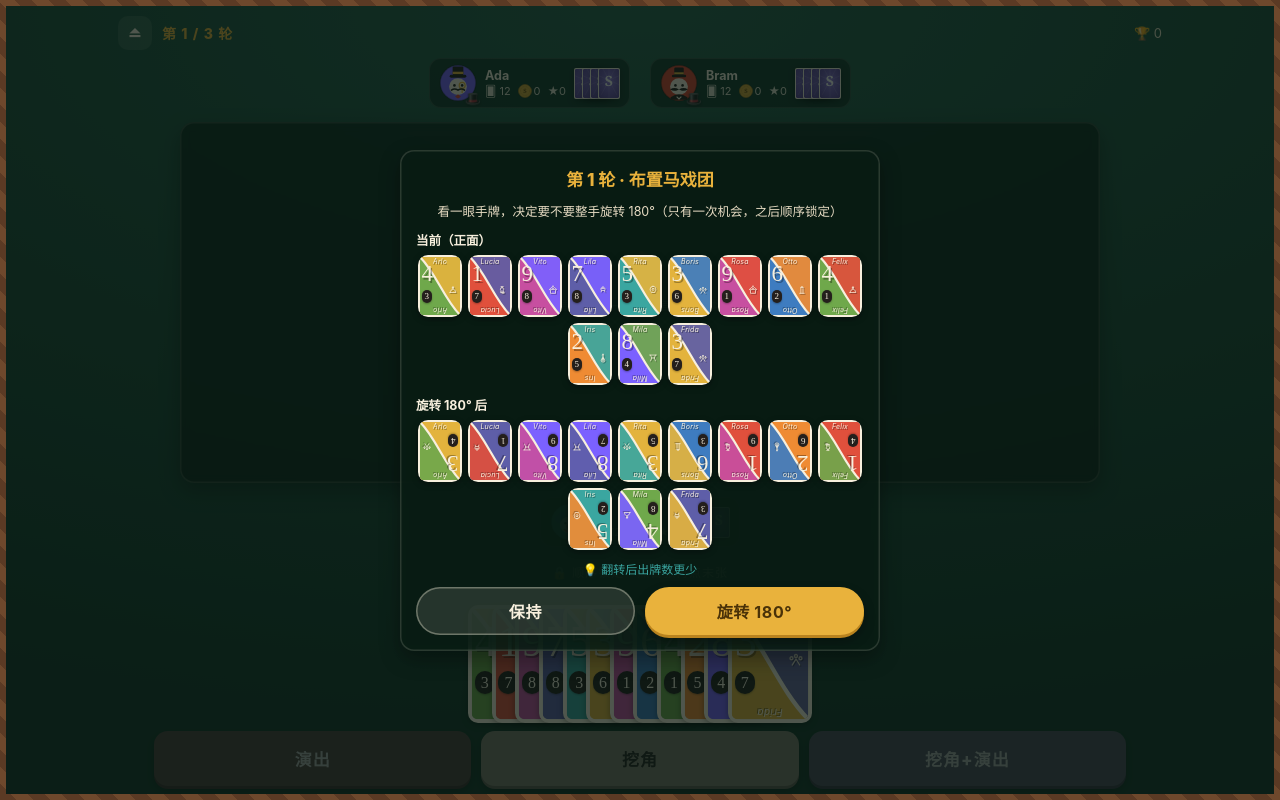
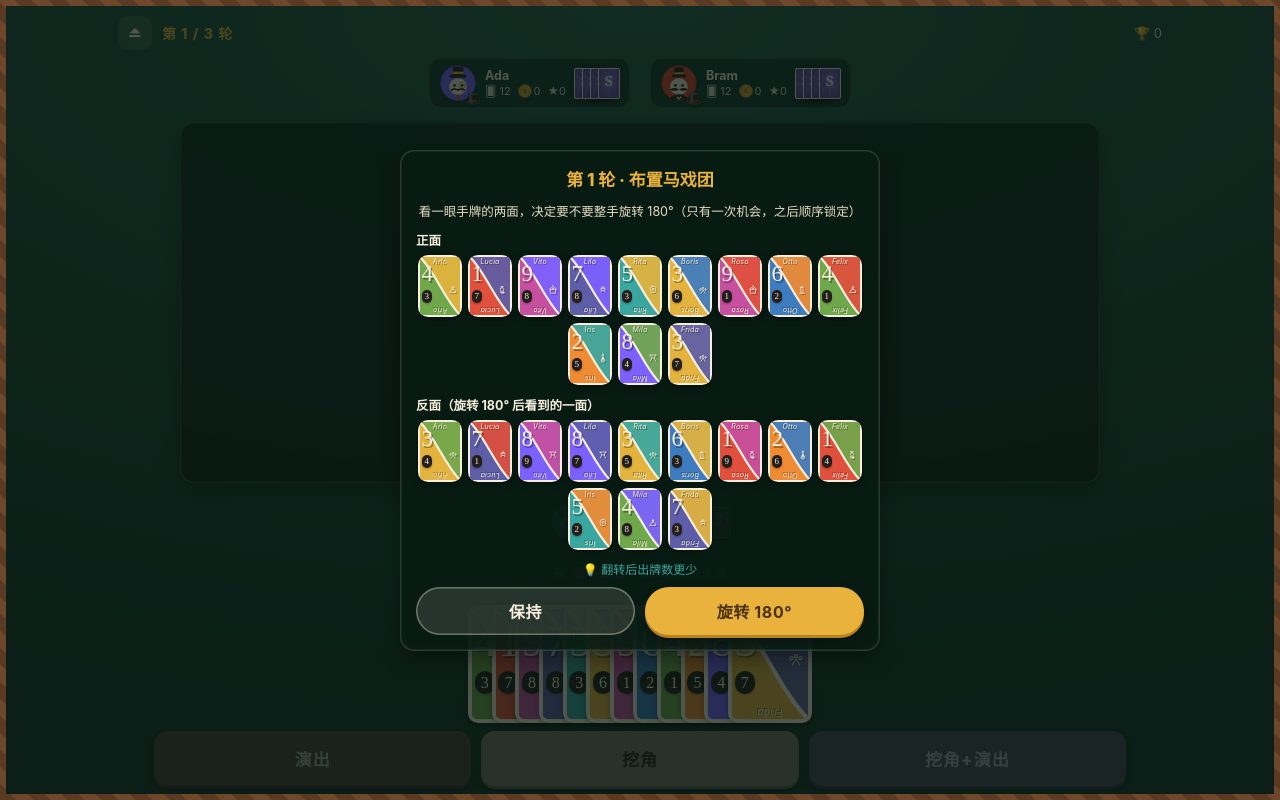
Before and after one commit to czm-mmm/vibeidea, a Vue app: page / in a window 1280 px wide. Both pictures are taken after a click on the button "开演！". Built offline with nearby package versions, Linux system fonts and the light colour scheme.

Commit message:
修正开局翻转预览：按官方双阅读区卡面设计，反面=数字互换正立渲染（非整卡倒置）

```diff
--- a/src/ui/components/FlipDialog.vue
+++ b/src/ui/components/FlipDialog.vue
@@ -1,7 +1,7 @@
 <script setup lang="ts">
 // 开局整手翻转：看过手牌后决定是否旋转 180°（一次机会）
-// 布局：上行 = 当前正面手牌；下行 = 同一副牌旋转 180° 后的物理效果（face="bottom" 整卡倒置）
-// 建议与 AI 同一把尺：B（最少出牌数）更小者优先
+// 上行 = 当前正面（大数字 A）；下行 = 旋转后看到的另一面（大数字 B，全部正立可读）
+// （官方卡面是双阅读区设计：旋转后另一端的数字成为正面大数字，并非整卡倒置）
 import { computed } from 'vue'
 import { useGameStore } from '@/stores/game'
 import { betterFlip } from '@/core/metrics'
@@ -9,6 +9,7 @@ import CardFace from '@/ui/components/CardFace.vue'
 
 const game = useGameStore()
 const hand = computed(() => (game.state ? game.state.players[game.humanSeat].hand : []))
+const otherSide = computed(() => hand.value.map((c) => ({ top: c.bottom, bottom: c.top })))
 const flipBetter = computed(() => betterFlip(hand.value))
 const advice = computed(() => (flipBetter.value ? '翻转后出牌数更少' : '保持现状出牌数更少或持平'))
 </script>
@@ -17,19 +18,19 @@ const advice = computed(() => (flipBetter.value ? '翻转后出牌数更少' : '
   <div v-if="game.state?.phase === 'flip'" class="overlay fade-in">
     <div class="box panel dialog-in">
       <p class="title">第 {{ game.state.roundNumber }} 轮 · 布置马戏团</p>
-      <p class="desc">看一眼手牌，决定要不要整手旋转 180°（只有一次机会，之后顺序锁定）</p>
+      <p class="desc">看一眼手牌的两面，决定要不要整手旋转 180°（只有一次机会，之后顺序锁定）</p>
 
       <div class="side">
-        <b>当前（正面）</b>
+        <b>正面</b>
         <div class="cards">
           <CardFace v-for="(c, i) in hand" :key="`a-${i}`" :card="c" :width="44" />
         </div>
       </div>
 
       <div class="side">
-        <b>旋转 180° 后</b>
+        <b>反面（旋转 180° 后看到的一面）</b>
         <div class="cards">
-          <CardFace v-for="(c, i) in hand" :key="`b-${i}`" :card="c" face="bottom" :width="44" />
+          <CardFace v-for="(c, i) in otherSide" :key="`b-${i}`" :card="c" :width="44" />
         </div>
       </div>
 
```
Also changed, not shown: 1 other file (tests, documents, lock files or other folders).
